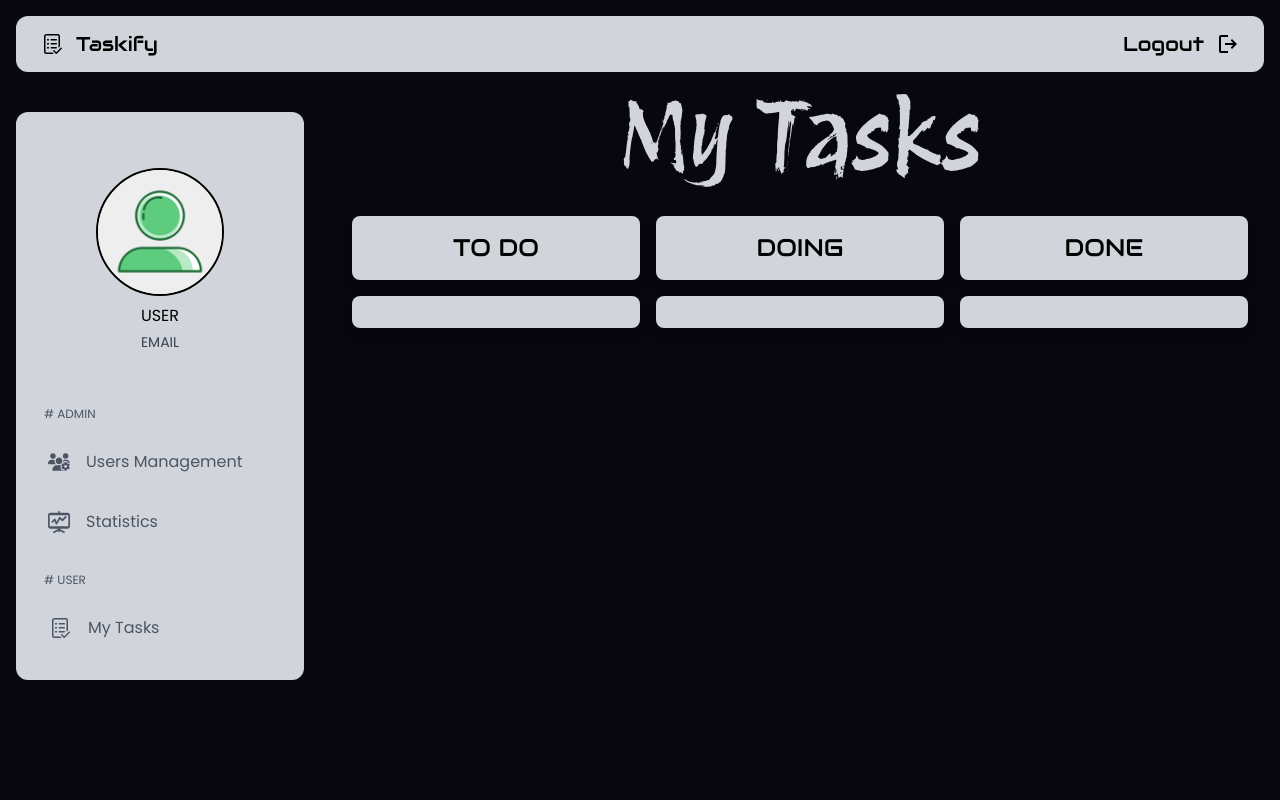
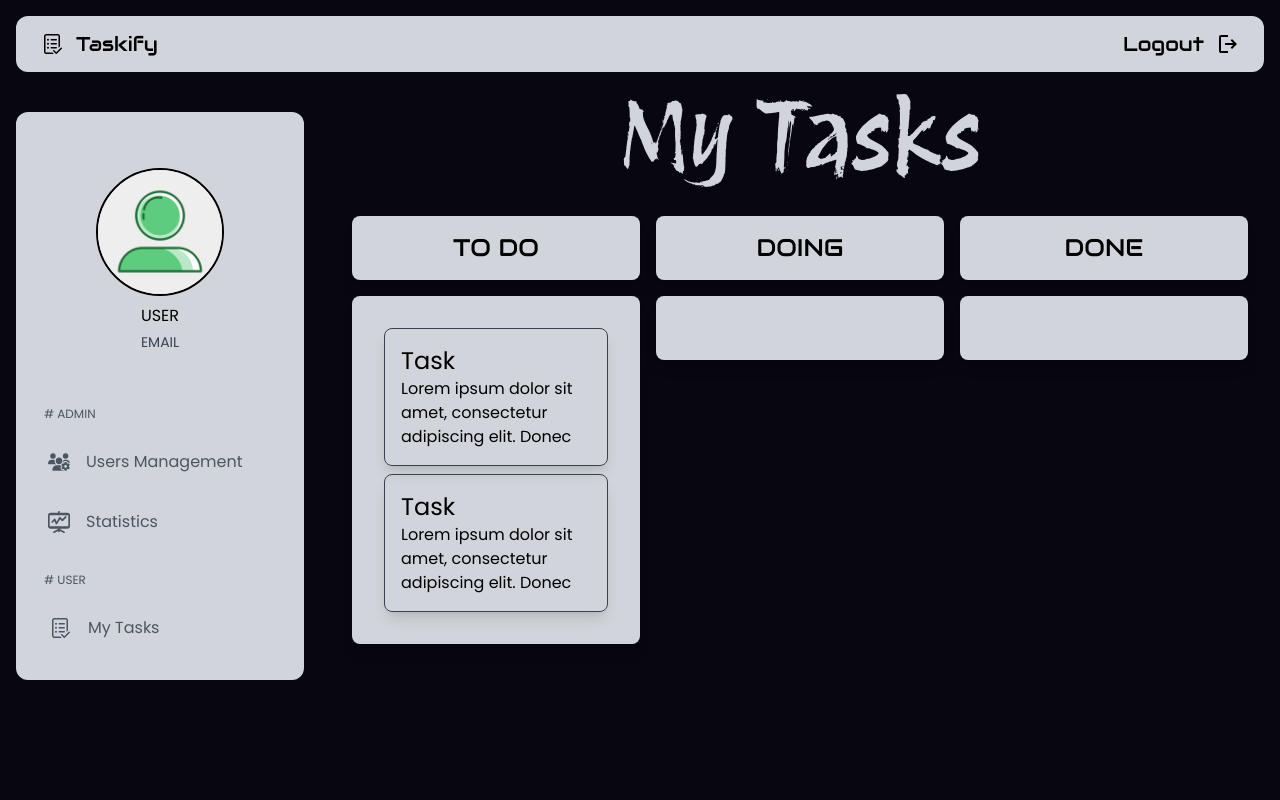
Before and after one commit to Zaiidmo/Taskify, a React (Vite) app: page / in a window 1280 px wide. Shown: the top 800 px of the page. Built offline with nearby package versions, Linux system fonts and the light colour scheme.

Commit message:
Create the Task Card component

```diff
--- /dev/null
+++ b/src/components/TaskCard.jsx
@@ -0,0 +1,10 @@
+export const TaskCard = () => {
+  return (
+    <div className="bg-transparent border border-gray-700 p-4 font-poppins rounded-lg shadow-lg">
+      <h2 className="text-2xl text-Black font-semibold">Task</h2>
+      <p className="text-Black">
+        Lorem ipsum dolor sit amet, consectetur adipiscing elit. Donec
+      </p>
+    </div>
+  );
+};
--- a/src/components/TasksGrid.jsx
+++ b/src/components/TasksGrid.jsx
@@ -1,3 +1,5 @@
+import { TaskCard } from "./TaskCard";
+
 export const TasksGrid = () => {
   return (
     <div className="mx-8 mt-8 grid grid-cols-1 md:grid-cols-2 lg:grid-cols-3 gap-4 ">
@@ -5,15 +7,16 @@ export const TasksGrid = () => {
           <div className="bg-gray-300 p-4 rounded-lg shadow-lg">
             <h2 className="text-2xl text-Black text-center font-semibold font-titles">TO DO</h2>
           </div>
-          <div className="bg-gray-300 p-4 rounded-lg shadow-lg">
-
+          <div className="bg-gray-300 p-8 rounded-lg shadow-lg flex flex-col gap-2">
+            <TaskCard />
+            <TaskCard />
           </div>
       </div>
       <div className="flex flex-col gap-4">
           <div className="bg-gray-300 p-4 rounded-lg shadow-lg">
             <h2 className="text-2xl text-Black text-center font-semibold font-titles">DOING</h2>
           </div>
-          <div className="bg-gray-300 p-4 rounded-lg shadow-lg">
+          <div className="bg-gray-300 p-8 rounded-lg shadow-lg">
 
           </div>
       </div>
@@ -21,7 +24,7 @@ export const TasksGrid = () => {
           <div className="bg-gray-300 p-4 rounded-lg shadow-lg">
             <h2 className="text-2xl text-Black text-center font-semibold font-titles">DONE</h2>
           </div>
-          <div className="bg-gray-300 p-4 rounded-lg shadow-lg">
+          <div className="bg-gray-300 p-8 rounded-lg shadow-lg">
 
           </div>
       </div>
```
